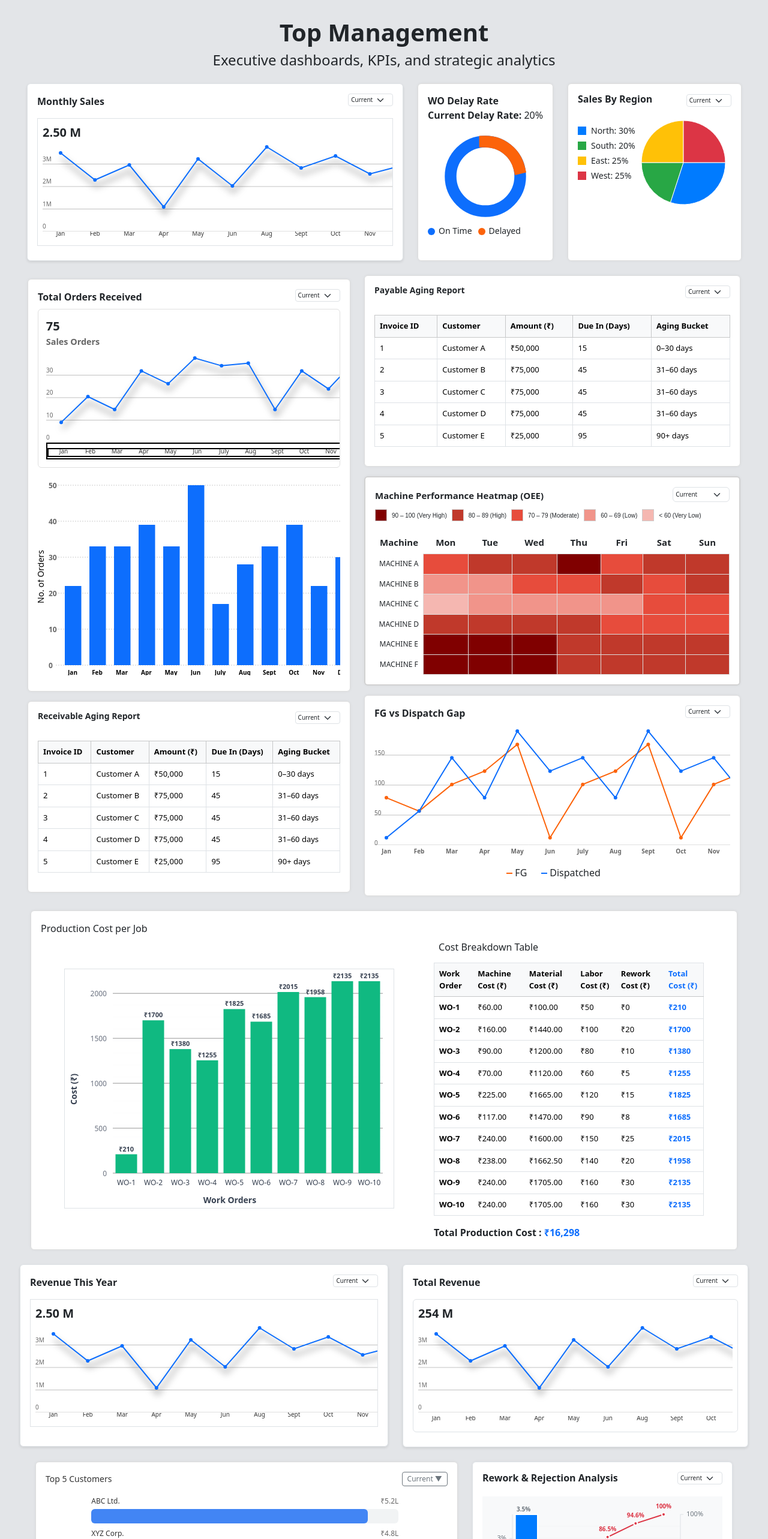
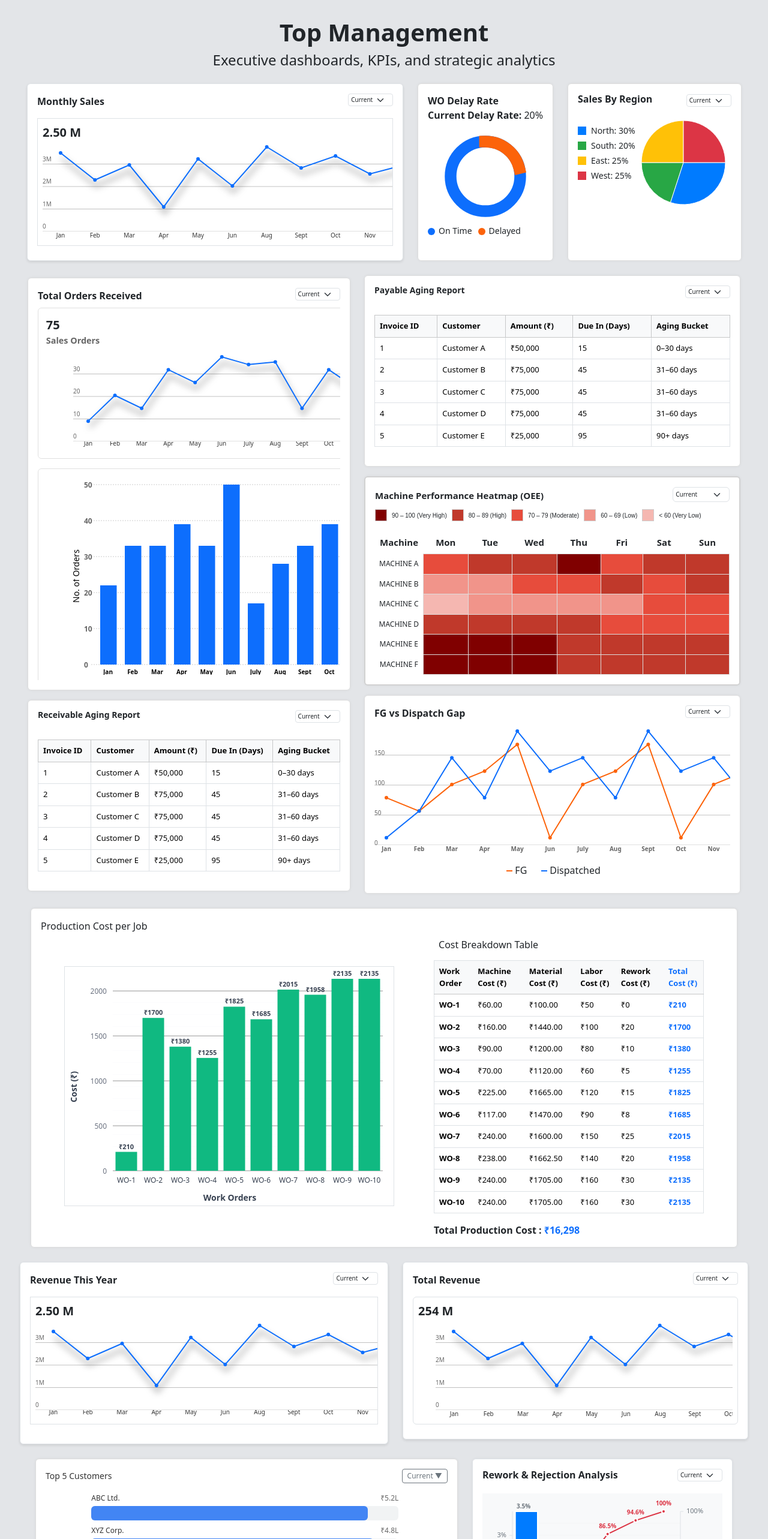
Before and after one commit to anuplohar001/Dashboard, a React (Vite) app: page /Dashboard/topmanagement in a window 1280 px wide. Shown: the top 2566 px of the page at 60% size. Built offline with nearby package versions, Linux system fonts and the light colour scheme.

Commit message:
TotalOrders

```diff
--- a/src/topComponents/LineChart.jsx
+++ b/src/topComponents/LineChart.jsx
@@ -101,7 +101,7 @@ export default function LineChart() {
                 </div>
                 <div className="d-flex flex-column" style={{ overflow: "scroll" }} >
 
-                    <div style={{ width: "fit-content" }}>
+                    <div className="d-flex flex-column justify-content-center align-items-center" style={{ width: "fit-content" }}>
 
                         <svg width={width} height={height} >
                             {/* Grid Lines */}
--- a/src/topComponents/MonthlyLineChart.jsx
+++ b/src/topComponents/MonthlyLineChart.jsx
@@ -43,7 +43,7 @@ const MonthlyLineChart = () => {
 
 
     const handleSelectedPeriod = (period) => {
-        if(period === 'current') {
+        if (period === 'current') {
             setvalues([2800000, 1900000, 2400000, 1000000, 2600000, 1700000, 3000000, 2300000, 2700000, 2100000, 2400000]);
         } else {
             setvalues([2300000, 1500000, 2800000, 1200000, 3000000, 1100000, 3000000, 2300000, 2400000, 2100000, 2400000]);
@@ -75,9 +75,10 @@ const MonthlyLineChart = () => {
                         <option value="2024">2024</option>
                     </select>
                 </div>
-                <div className='border my-2 p-2 d-flex flex-column' style={{ overflow: 'scroll' }}>
+                <div className='border my-2 p-2 ' style={{ overflow: 'scroll' }}>
                     <strong className='number'>2.50 M</strong>
-                    <svg width={width} height={height} style={{overflow:"scroll"}}>
+                    <div className='d-flex flex-column '>
+                        <svg width={width} height={height} style={{ overflow: "scroll" }}>
                             {/* Grid Lines */}
                             <line x1="0" y1={height / 4} x2={width} y2={height / 4} className="grid-line" />
                             <line x1="0" y1={height / 2} x2={width} y2={height / 2} className="grid-line" />
@@ -124,7 +125,7 @@ const MonthlyLineChart = () => {
                                     key={i}
                                     x={(i / (values.length - 1)) * width + 30}
                                     // x={values}
-                                y={7}
+                                    y={10}
                                     textAnchor="middle"
                                     fontSize="10"
                                     fill="#333"
@@ -134,6 +135,8 @@ const MonthlyLineChart = () => {
                                 </text>
                             ))}
                         </svg>
+
+                    </div>
                 </div>
 
 
--- a/src/topComponents/RevenueThisYear.jsx
+++ b/src/topComponents/RevenueThisYear.jsx
@@ -76,7 +76,7 @@ const RevenueThisYear = () => {
                         <option value="2024">2024</option>
                     </select>
                 </div>
-                <div className='border my-2 p-2 d-flex flex-column' style={{ overflow: 'scroll' }}>
+                <div className='border my-2 p-2 d-flex flex-column ' style={{ overflow: 'scroll' }}>
                     <strong className='number'>2.50 M</strong>
                     <svg width={width} height={height} style={{ overflow: "scroll" }}>
                         {/* Grid Lines */}
--- a/src/topComponents/TotalOrders.jsx
+++ b/src/topComponents/TotalOrders.jsx
@@ -41,8 +41,8 @@ const TotalOrders = ({ data }) => {
 
     return (
         <div>
-            <div className="totalorders card-container" style={{ height: "43rem" }}>
-                <div className='d-flex justify-content-between align-items-center mb-2'>
+            <div className="totalorders card-container d-flex flex-column justify-content-between align-items-center" style={{ height: "43rem" }}>
+                <div className='d-flex justify-content-between align-items-center mb-2' style={{ width: "100%" }}>
                     <strong>Total Orders Received</strong>
                     <select
                         className="form-select form-select-sm mb-1"
@@ -54,12 +54,15 @@ const TotalOrders = ({ data }) => {
                         <option value="2024">2024</option>
                     </select>
                 </div>
-                <div className="widget-box d-flex flex-column" style={{ overflow: "scroll" }}>
+
+                <div className='d-flex flex-column ' style={{ width: "100%", overflow: "scroll" }}>
+                    <div className="widget-box d-flex flex-column" style={{ width: "fit-content" }}>
                         <div className="number">75
                             <div className="desc">Sales Orders</div>
                         </div>
 
-                    <svg width={550} height={height} className=''>
+                        <div className=' d-flex flex-column justify-content-center align-items-center' style={{ width: "40rem" }}>
+                            <svg width={550} height={height} >
                                 {/* Grid Lines */}
                                 <line x1="0" y1={height / 4} x2="100%" y2={height / 4} className="grid-line" />
                                 <line x1="0" y1={height / 2} x2="100%" y2={height / 2} className="grid-line" />
@@ -100,8 +103,8 @@ const TotalOrders = ({ data }) => {
                                 })}
                             </svg>
 
-                    <div className='myborder' style={{width:"35rem"}}>
-                        <svg height={15} width="fit-content" className='font-bold myborder'>
+
+                            <svg height={15} width={550} className='font-bold'>
                                 {data.map((d, i) => (
                                     <text
                                         key={i}
@@ -119,8 +122,8 @@ const TotalOrders = ({ data }) => {
                         </div>
                     </div>
 
-                <div style={{ overflow: "scroll" }}>
-                    <div style={{ width: "fit-content" }}>
+                    <div className='widget-box' style={{ width: "fit-content" }}>
+                        <div className=' d-flex flex-column justify-content-center align-items-center' style={{ width: "40rem" }}>
                             <svg width={550} height="330">
                                 {/* Y-axis Label (Rotated) */}
                                 <text
@@ -193,6 +196,8 @@ const TotalOrders = ({ data }) => {
                     </div>
 
                 </div>
+
+            </div>
             {hovered && (<HoverText x={mousePos.x} y={mousePos.y} data={hoverData} />)}
         </div>
     );
--- a/src/topComponents/TotalRevenue.jsx
+++ b/src/topComponents/TotalRevenue.jsx
@@ -78,10 +78,10 @@ const MonthlyLineChart = () => {
                         <option value="2024">2024</option>
                     </select>
                 </div>
-                <div className='border my-2 p-2 widget-box d-flex flex-column' >
+                <div className='border my-2 p-2 widget-box d-flex flex-column ' >
                     <strong className='number'>254 M</strong>
                     <div style={{ overflow: "scroll" }} className=''>
-                        <div style={{ width: "fit-content" }}>
+                        <div className='d-flex flex-column justify-content-center align-items-center' style={{ width: "43rem" }}>
 
                             <svg width={width} height={height}>
                                 {/* Grid Lines */}
@@ -128,9 +128,9 @@ const MonthlyLineChart = () => {
                                 {data.map((d, i) => (
                                     <text
                                         key={i}
-                                        x={(i / (values.length - 1)) * width + 30}
+                                        x={(i / (values.length - 1)) * width + 60}
                                         // x={values}
-                                        y={7}
+                                        y={10}
                                         textAnchor="middle"
                                         fontSize="10"
                                         fill="#333"
```
Lines whose indentation alone changed are shown as unchanged.
